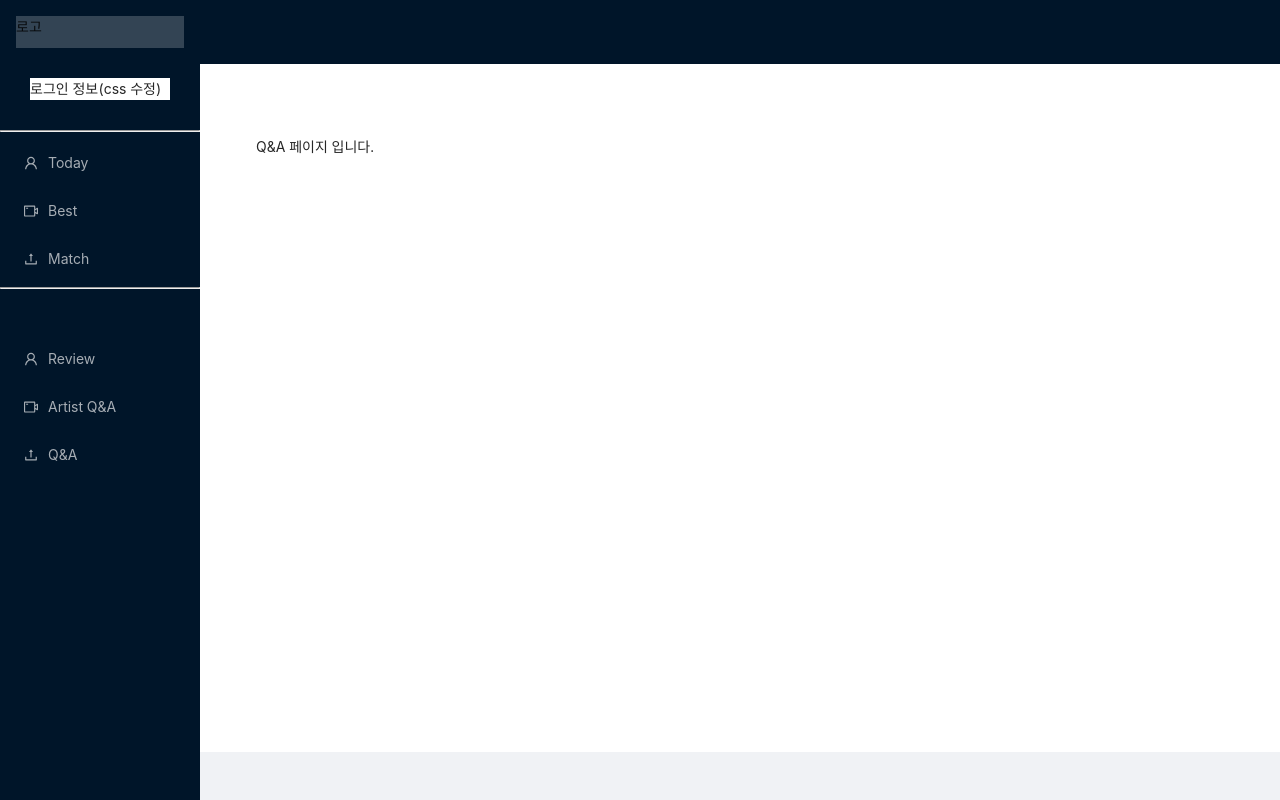
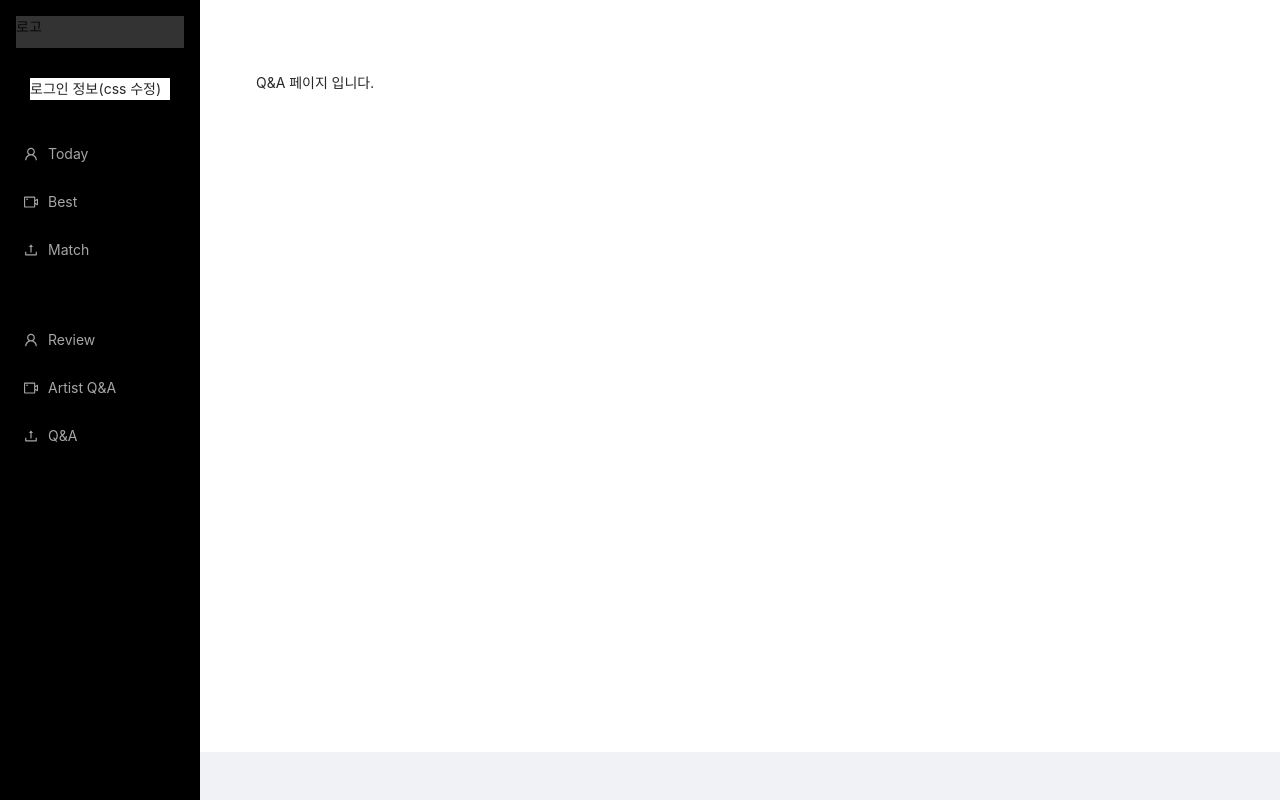
Before and after one commit to jinsb1995/singer-match, a React (Create React App) app: page /qna in a window 1280 px wide. Built offline with nearby package versions, Linux system fonts and the light colour scheme.

Commit message:
color commit

```diff
--- a/src/App.tsx
+++ b/src/App.tsx
@@ -21,6 +21,7 @@ const App = () => {
     return (
         <Layout>
             <Sider
+                style={{backgroundColor:'black'}}
                 breakpoint="lg"
                 collapsedWidth="0"
                 onBreakpoint={(broken) => {
@@ -37,14 +38,13 @@ const App = () => {
                 로그인 정보(css 수정)
                 </div>
 
-                <hr />
 
                 <GlobalMenu />
 
             </Sider>
 
             <Layout style={{backgroundColor:'white'}}>
-                <Header className="site-layout-sub-header-background" style={{ padding: 0 }} />
+                <Header className="site-layout-sub-header-background" style={{ padding: 0 , height: 0 }} />
                 <Content style={{ margin: '24px 16px 0', overflowY: 'scroll' }}>
 
                     <Route exact path="/today" component={Today} />
--- a/src/Components/GlobalMenu/index.tsx
+++ b/src/Components/GlobalMenu/index.tsx
@@ -2,13 +2,13 @@ import React from 'react';
 import { Link } from 'react-router-dom'
 import { Menu } from 'antd';
 import { UploadOutlined, UserOutlined, VideoCameraOutlined } from '@ant-design/icons';
-
+import './style.css';
 
 const GlobalMenu = () => {
     return (
         <>
             <Menu theme="dark" mode="inline" defaultSelectedKeys={['4']}>
-                <Menu.Item key="today" icon={<UserOutlined />}>
+                <Menu.Item key="today" icon={<UserOutlined />} >
                     <Link to="/today">Today</Link>
                 </Menu.Item>
                 <Menu.Item key="best" icon={<VideoCameraOutlined />}>
@@ -18,7 +18,7 @@ const GlobalMenu = () => {
                     <Link to="/match">Match</Link>
                 </Menu.Item>
 
-                <hr />
+
 
                 <div style={{ marginTop: '50px' }} />
 
--- /dev/null
+++ b/src/Components/GlobalMenu/style.css
@@ -0,0 +1,5 @@
+.ant-menu-dark {background-color: black !important; }
+.ant-menu > li { background-color: black;}
+.ant-menu-item-selected {background-color: black !important;}
+.ant-menu-item-active{color: #ffccf2 !important;}
+.ant-menu-item-active a{color: #ffccf2 !important; }
```
